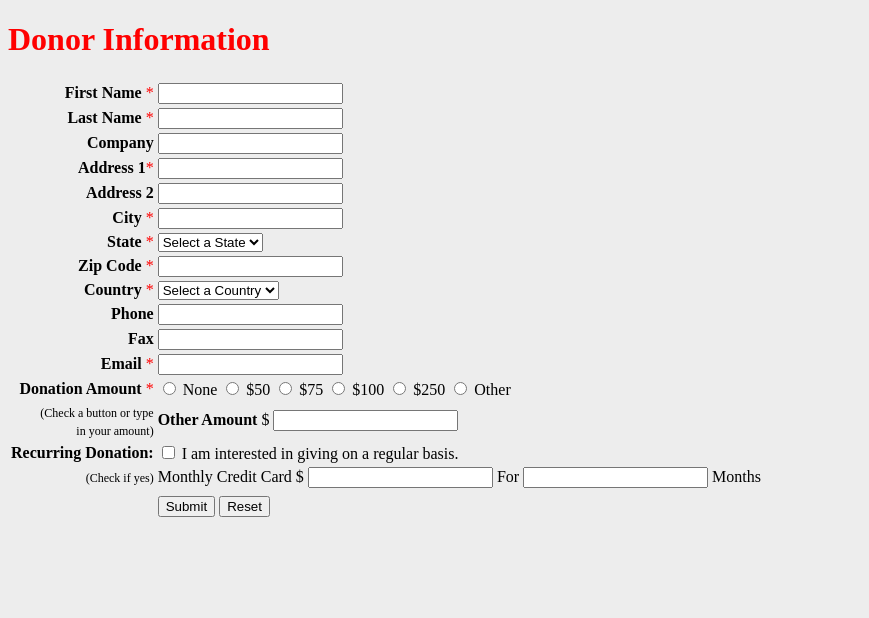
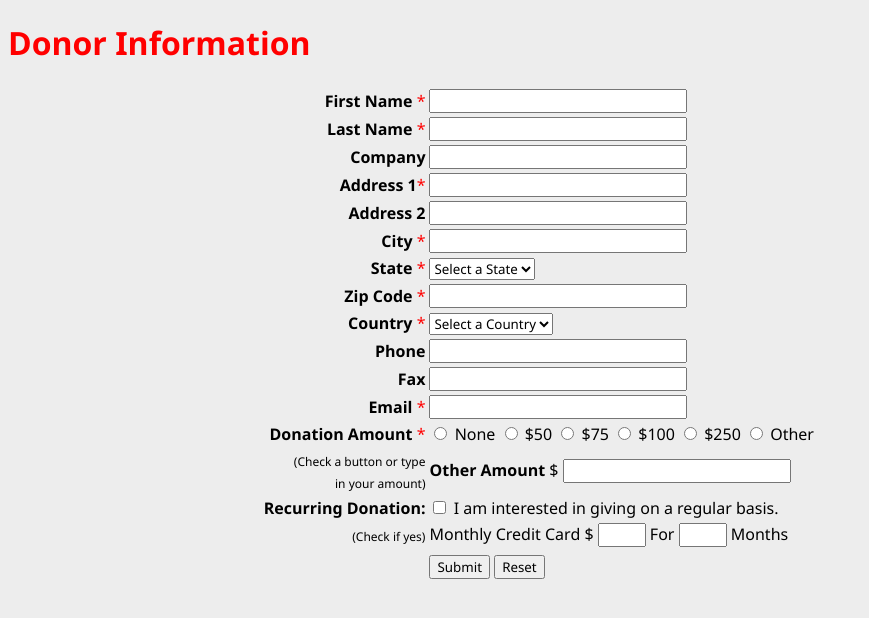
Before and after one commit to nabil-adib/wbt-spring-2025-2026, a PHP site: page /form.html in a window 1280 px wide. Shown: the top 618 px of the page, without its empty margins (0-869 px from the left). Run offline with PHP 8.4, Linux system fonts and the light colour scheme.

Commit message:
task updated

```diff
--- a/assessment/form.css
+++ b/assessment/form.css
@@ -1,3 +1,7 @@
+* {
+    font-family: 'Segoe UI', Tahoma, Geneva, Verdana, sans-serif;
+}
+
 body {
     background-color: #ededed;
 }
@@ -7,7 +11,9 @@ h1 {
     text-align: left;
 }
 
-
+#donor_info {
+    padding-left: 20%;
+}
 
 span {
     color: red;
@@ -21,3 +27,19 @@ span {
 .label {
     text-align: right;
 }
+
+.recur {
+    width: 40px;
+}
+
+#other {
+    width: 220px;
+}
+
+.field {
+    width: 250px;
+}
+
+#select_country {
+    width: 250px;
+}
--- a/assessment/form.html
+++ b/assessment/form.html
@@ -10,43 +10,43 @@
 
 <body>
     <h1>Donor Information</h1>
-
+    <div id="donor_info">
         <form method="post">
 
             <table>
                 <tr>
                     <td class="label"><label for="firstName"><strong>First Name</strong> <span>*</span></label></td>
-                <td><input type="text" id="firstName" name="firstName" required>
+                    <td><input class="field" type="text" id="firstName" name="firstName" required>
                     </td>
                 </tr>
 
                 <tr>
                     <td class="label"><label for="lasttName"><strong>Last Name</strong> <span>*</span></label></td>
-                <td><input type="text" id="lastName" name="lastName" required>
+                    <td><input class="field" type="text" id="lastName" name="lastName" required>
                     </td>
                 </tr>
 
                 <tr>
                     <td class="label"><label for="company"><strong>Company</strong> </label></td>
-                <td><input type="text" id="company" name="company">
+                    <td><input class="field" type="text" id="company" name="company">
                     </td>
                 </tr>
 
                 <tr>
                     <td class="label"><label for="address1"><strong> Address 1</strong><span>*</span></label></td>
-                <td><input type="text" id="address1" name="address1" required>
+                    <td><input class="field" type="text" id="address1" name="address1" required>
                     </td>
                 </tr>
 
                 <tr>
                     <td class="label"><label for="address2"><strong>Address 2</strong> </label></td>
-                <td><input type="text" id="address2" name="address2">
+                    <td><input class="field" type="text" id="address2" name="address2">
                     </td>
                 </tr>
 
                 <tr>
                     <td class="label"><label for="city"> <strong>City</strong> <span>*</span></label></td>
-                <td><input type="text" id="city" name="city" required>
+                    <td><input class="field" type="text" id="city" name="city" required>
                     </td>
                 </tr>
 
@@ -63,7 +63,7 @@
 
                 <tr>
                     <td class="label"><label for="zipcode"><strong>Zip Code</strong> <span>*</span></label></td>
-                <td><input type="number" id="zipcode" name="zipcode" required>
+                    <td><input class="field" type="tel" id="zipcode" name="zipcode" required>
                     </td>
                 </tr>
 
@@ -80,20 +80,20 @@
 
                 <tr>
                     <td class="label"><label for="phone"><strong>Phone</strong> </label></td>
-                <td><input type="number" id="phone" name="phone">
+                    <td><input class="field" type="tel" id="phone" name="phone">
                     </td>
                 </tr>
 
                 <tr>
                     <td class="label"><label for="fax"><strong>Fax</strong> </label></td>
-                <td><input type="number" id="fax" name="fax">
+                    <td><input class="field" type="tel" id="fax" name="fax">
                     </td>
                 </tr>
 
 
                 <tr>
                     <td class="label"><label for="email"><strong>Email</strong> <span>*</span></label></td>
-                <td><input type="email" id="email" name="email" required>
+                    <td><input class="field" type="email" id="email" name="email" required>
                     </td>
                 </tr>
 
@@ -128,7 +128,8 @@
                         <span id="small">(Check if yes)</span>
                     </td>
                     <td>
-                    Monthly Credit Card $ <input type="number" value="amount"> For <input type="number" value="month">
+                        Monthly Credit Card $ <input class="recur" type="number" value="amount"> For <input
+                            class="recur" type="number" value="month">
                         Months
                     </td>
                 </tr>
@@ -148,7 +149,7 @@
             </table>
 
         </form>
-
+    </div>
 </body>
 
 </html>
```
Lines whose indentation alone changed are shown as unchanged.
